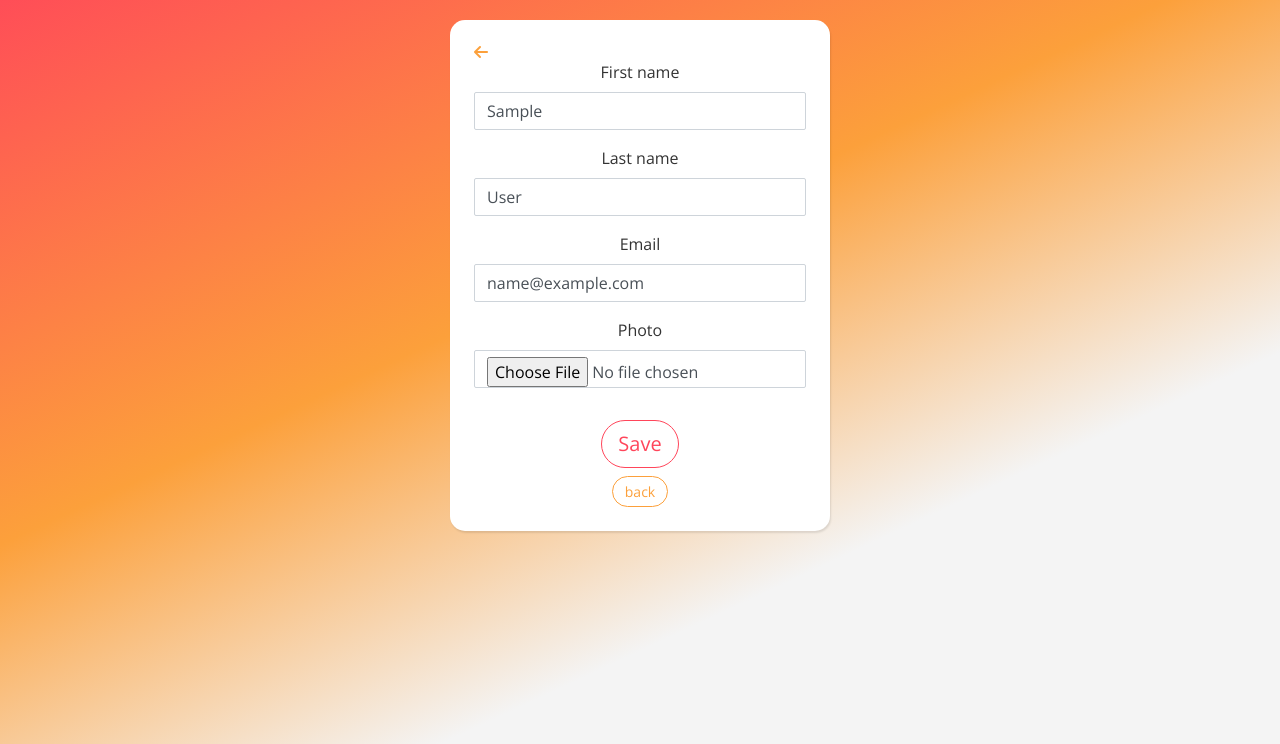
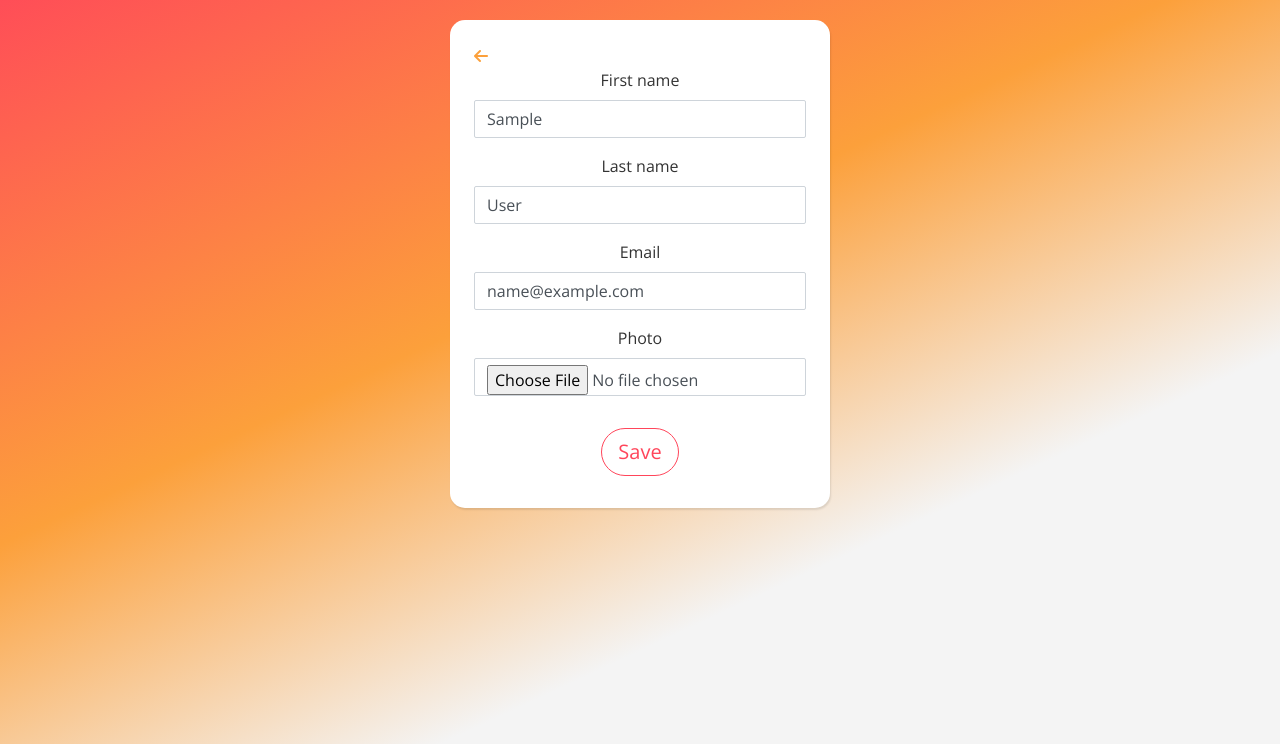
Before and after one commit to chase-the-coder/Randomeal, a Rails app: page /users/1/edit in a window 1280 px wide. Shown: the part 56-800 px from the top of the page. Run offline with Rails 7, Linux system fonts and the light colour scheme; the visitor is signed in with stand-in values (Sample User, id 1); style sheets or scripts are compiled from the project's sources; parts of the project's set-up code (start-up, migrations or seed data) failed here and were passed over; some libraries are stand-ins or nearby versions; some web fonts are replaced.

Commit message:
finalized and implemented design of back button for user profile and user edit page

```diff
--- a/app/views/users/edit.html.erb
+++ b/app/views/users/edit.html.erb
@@ -1,5 +1,7 @@
 <div class="card p-4">
-  <i class="fas fa-arrow-left text-left randomeal-secondary"></i>
+  <div class="text-left">
+    <%= link_to "<i class='fas fa-arrow-left text-left randomeal-secondary'></i>".html_safe, user_path(@user)%>
+  </div>
   <%= simple_form_for @user do |f| %>
     <%= f.input :first_name %>
     <%= f.input :last_name %>
@@ -7,8 +9,4 @@
     <%= f.input :photo, as: :file, class: 'text-center' %>
     <%= f.button :submit, 'Save', class: 'btn btn-lg mt-3 mb-2 back-btn' %>
   <% end %>
-  <div class="d-flex justify-content-center">
-    <%= link_to "back", user_path(@user), class: "btn btn-sm custom-btn-secondary" %>
-  </div>
-
 </div>
--- a/app/views/users/show.html.erb
+++ b/app/views/users/show.html.erb
@@ -1,5 +1,8 @@
 <div class="card">
   <div class="card-body">
+    <div class="text-left">
+      <%= link_to "<i class='fas fa-arrow-left text-left randomeal-secondary'></i>".html_safe, root_path%>
+    </div>
     <% if current_user.photo.attached? %>
       <%= cl_image_tag current_user.photo.key, crop: :fill, class: "avatar-large mb-4" %>
     <% else %>
```
